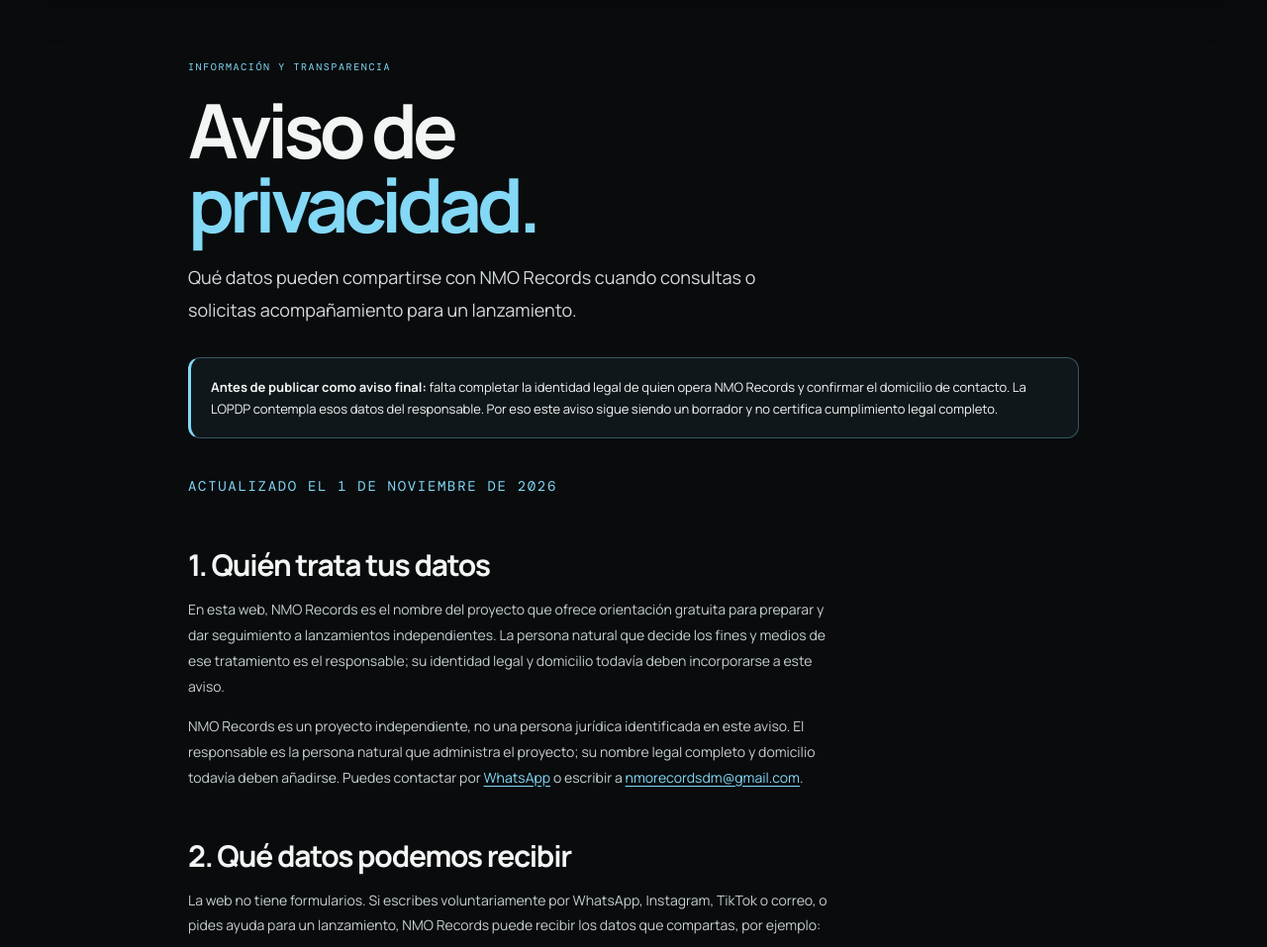
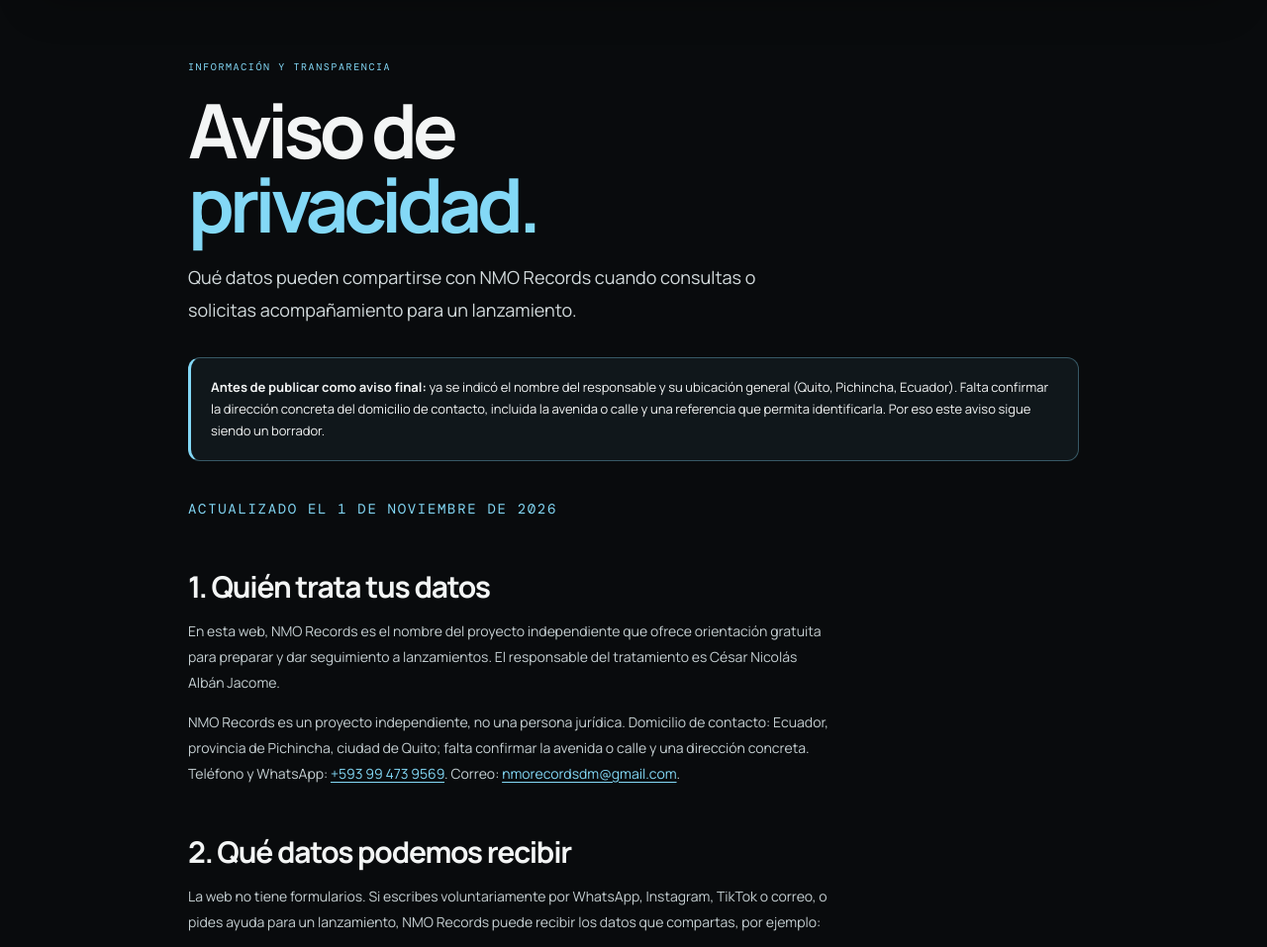
Before and after one commit to nmo-records/nmo-records-web, a plain HTML site: page privacidad.html in a window 1280 px wide. Shown: the part 90-1047 px from the top of the page at 99% size. Drawn offline with nearby package versions, Linux system fonts and the light colour scheme.

Commit message:
v26.11.1.3

```diff
--- a/privacidad.html
+++ b/privacidad.html
@@ -23,13 +23,13 @@
     <p class="eyebrow">INFORMACIÓN Y TRANSPARENCIA</p>
     <h1>Aviso de<br><em>privacidad.</em></h1>
     <p class="intro">Qué datos pueden compartirse con NMO Records cuando consultas o solicitas acompañamiento para un lanzamiento.</p>
-    <aside class="legal-note"><strong>Antes de publicar como aviso final:</strong> falta completar la identidad legal de quien opera NMO Records y confirmar el domicilio de contacto. La LOPDP contempla esos datos del responsable. Por eso este aviso sigue siendo un borrador y no certifica cumplimiento legal completo.</aside>
+    <aside class="legal-note"><strong>Antes de publicar como aviso final:</strong> ya se indicó el nombre del responsable y su ubicación general (Quito, Pichincha, Ecuador). Falta confirmar la dirección concreta del domicilio de contacto, incluida la avenida o calle y una referencia que permita identificarla. Por eso este aviso sigue siendo un borrador.</aside>
     <div class="legal-content">
       <p class="legal-status">ACTUALIZADO EL 1 DE NOVIEMBRE DE 2026</p>
 
       <h2>1. Quién trata tus datos</h2>
-      <p>En esta web, NMO Records es el nombre del proyecto que ofrece orientación gratuita para preparar y dar seguimiento a lanzamientos independientes. La persona natural que decide los fines y medios de ese tratamiento es el responsable; su identidad legal y domicilio todavía deben incorporarse a este aviso.</p>
-      <p>NMO Records es un proyecto independiente, no una persona jurídica identificada en este aviso. El responsable es la persona natural que administra el proyecto; su nombre legal completo y domicilio todavía deben añadirse. Puedes contactar por <a href="https://wa.link/wc1zt5" target="_blank" rel="noopener noreferrer">WhatsApp</a> o escribir a <a href="mailto:nmorecordsdm@gmail.com">nmorecordsdm@gmail.com</a>.</p>
+      <p>En esta web, NMO Records es el nombre del proyecto independiente que ofrece orientación gratuita para preparar y dar seguimiento a lanzamientos. El responsable del tratamiento es César Nicolás Albán Jacome.</p>
+      <p>NMO Records es un proyecto independiente, no una persona jurídica. Domicilio de contacto: Ecuador, provincia de Pichincha, ciudad de Quito; falta confirmar la avenida o calle y una dirección concreta. Teléfono y WhatsApp: <a href="https://wa.link/wc1zt5" target="_blank" rel="noopener noreferrer">+593 99 473 9569</a>. Correo: <a href="mailto:nmorecordsdm@gmail.com">nmorecordsdm@gmail.com</a>.</p>
 
       <h2>2. Qué datos podemos recibir</h2>
       <p>La web no tiene formularios. Si escribes voluntariamente por WhatsApp, Instagram, TikTok o correo, o pides ayuda para un lanzamiento, NMO Records puede recibir los datos que compartas, por ejemplo:</p>
```
